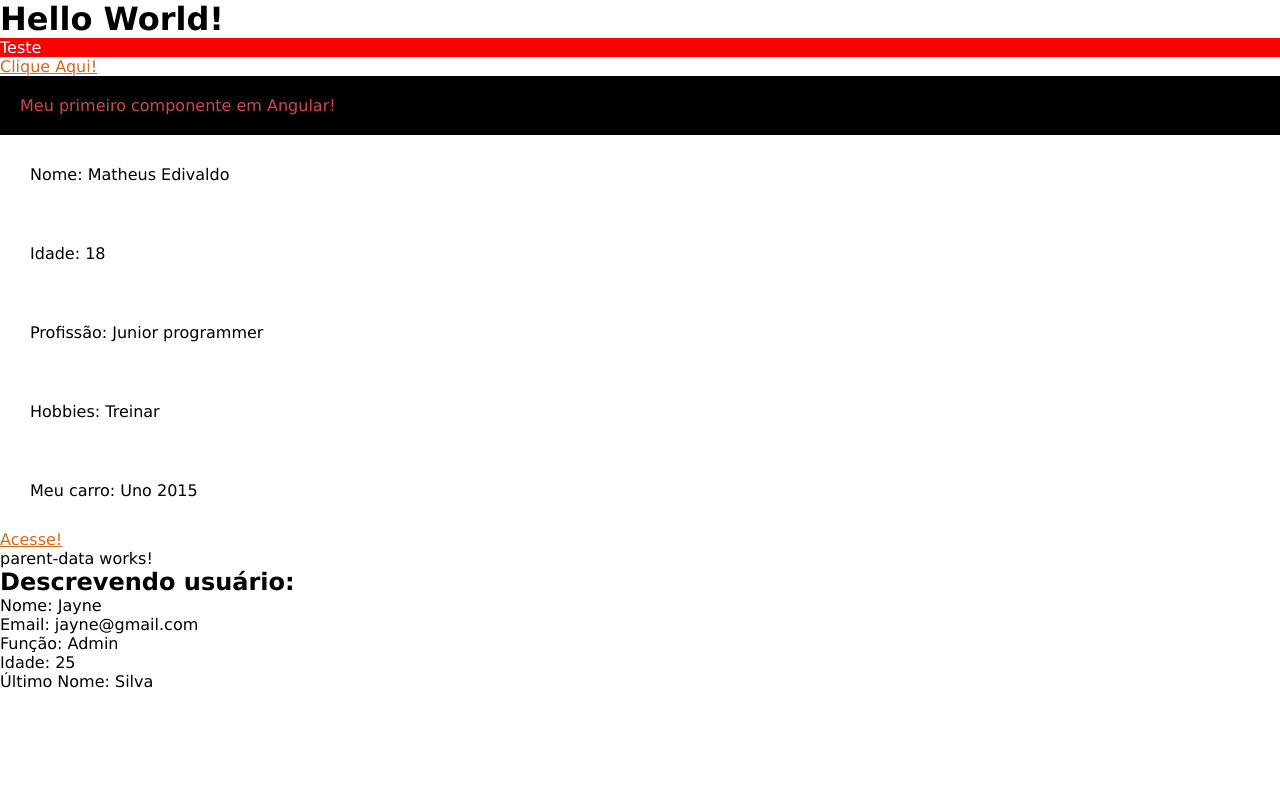
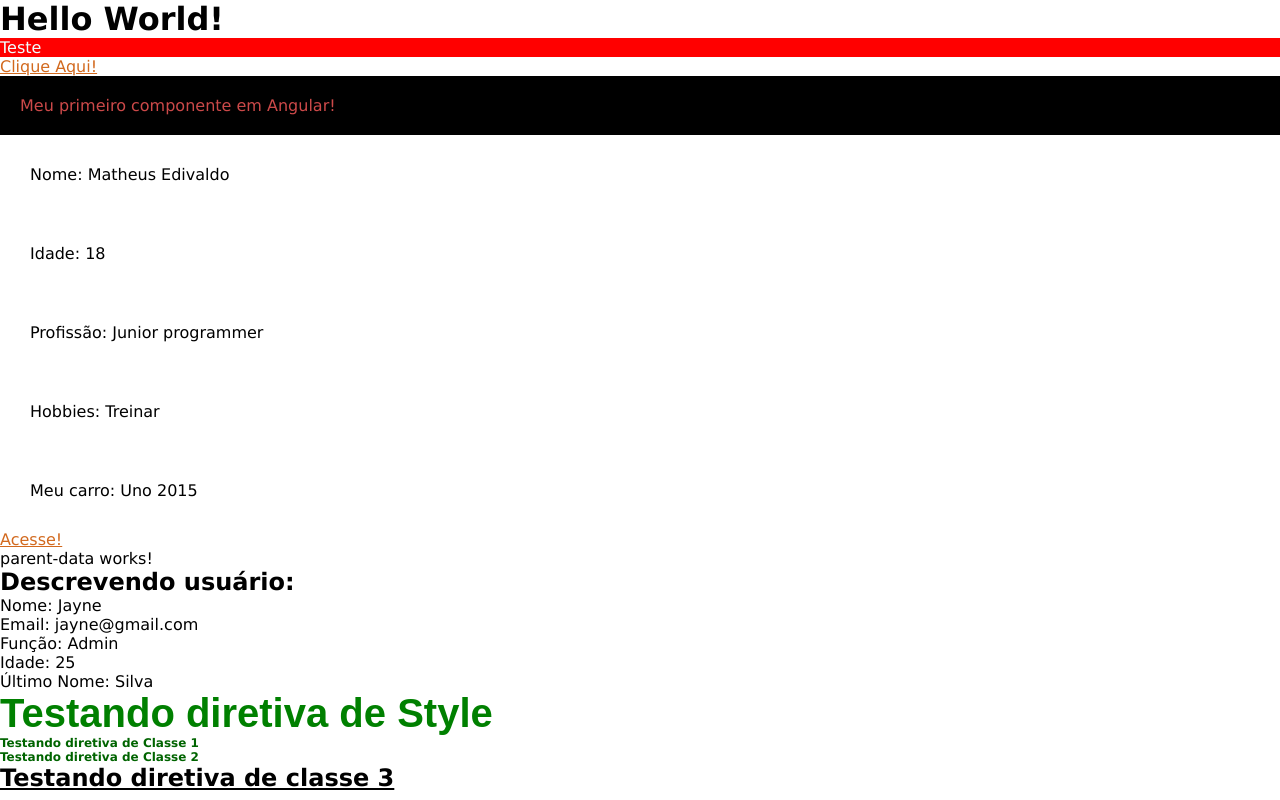
Before and after one commit to matheusedivaldo/Angular-studies-projects, an Angular app: page / in a window 1280 px wide. Built offline with nearby package versions, Linux system fonts and the light colour scheme.

Commit message:
diretivas

```diff
--- a/src/app/app.component.html
+++ b/src/app/app.component.html
@@ -5,3 +5,4 @@
 </div>
 <app-first-component></app-first-component>
 <app-parent-data [name]="userName" [userData]="userData"></app-parent-data>
+<app-directives></app-directives>
--- a/src/app/app.module.ts
+++ b/src/app/app.module.ts
@@ -5,12 +5,14 @@
 import { AppComponent } from './app.component';
 import { FirstComponentComponent } from './components/first-component/first-component.component';
 import { ParentDataComponent } from './components/parent-data/parent-data.component';
+import { DirectivesComponent } from './components/directives/directives.component';
 
 @NgModule({
   declarations: [
     AppComponent,
     FirstComponentComponent,
-    ParentDataComponent
+    ParentDataComponent,
+    DirectivesComponent
   ],
   imports: [
     BrowserModule,
--- /dev/null
+++ b/src/app/components/directives/directives.component.css
@@ -0,0 +1,11 @@
+.small-title {
+  font-size: 12px;
+}
+
+.green-title {
+  color: darkgreen;
+}
+
+.underline-title {
+  text-decoration: underline;
+}
--- /dev/null
+++ b/src/app/components/directives/directives.component.html
@@ -0,0 +1,6 @@
+<h2 [ngStyle]="{ 'font-size': size + 'px', 'font-family': font, color: color }">
+  Testando diretiva de Style
+</h2>
+<h2 [ngClass]="classes">Testando diretiva de Classe 1</h2>
+<h2 [ngClass]="classes">Testando diretiva de Classe 2</h2>
+<h2 [ngClass]="underline">Testando diretiva de classe 3</h2>
--- /dev/null
+++ b/src/app/components/directives/directives.component.ts
@@ -0,0 +1,15 @@
+import { Component } from '@angular/core';
+
+@Component({
+  selector: 'app-directives',
+  templateUrl: './directives.component.html',
+  styleUrl: './directives.component.css',
+})
+export class DirectivesComponent {
+  size: number = 40;
+  font: string = 'Arial';
+  color: string = 'green';
+
+  classes = ['green-title', 'small-title'];
+  underline = 'underline-title';
+}
```
Also changed, not shown: 1 other file (tests, documents, lock files or other folders).
